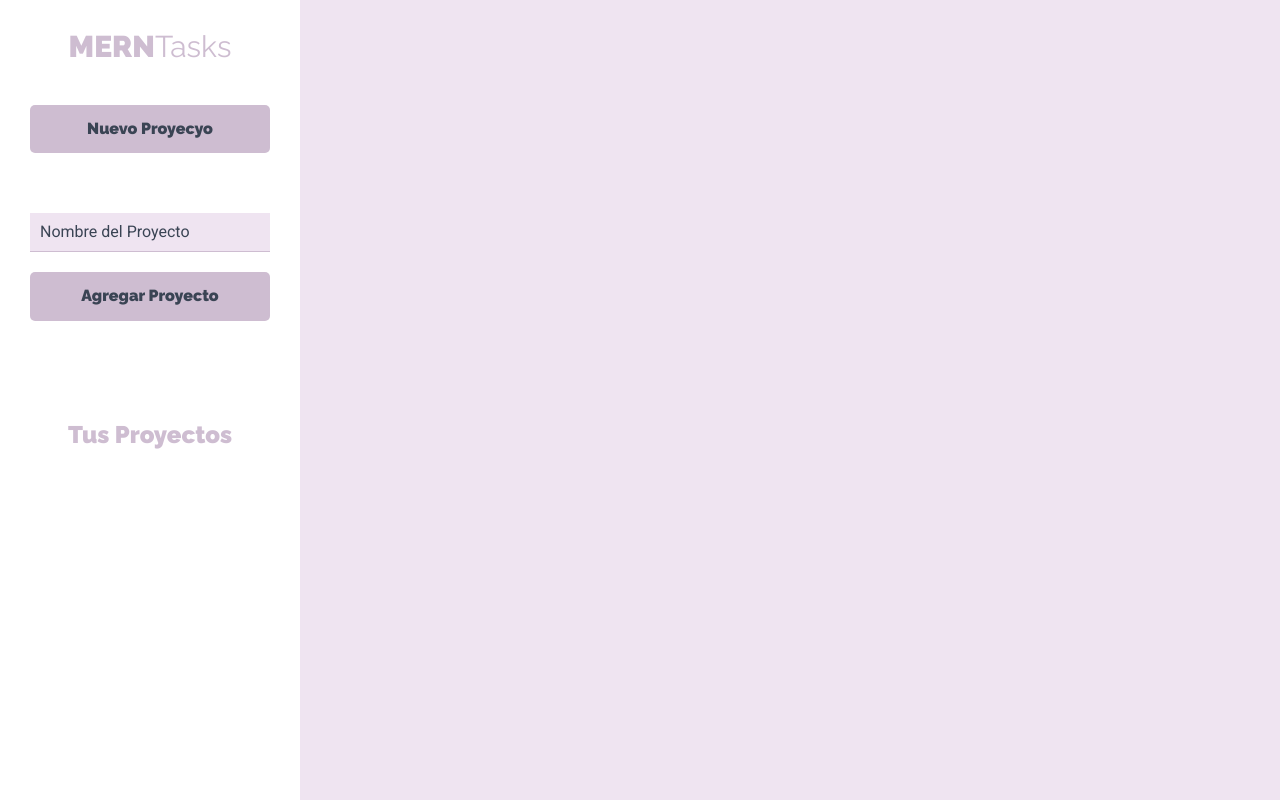
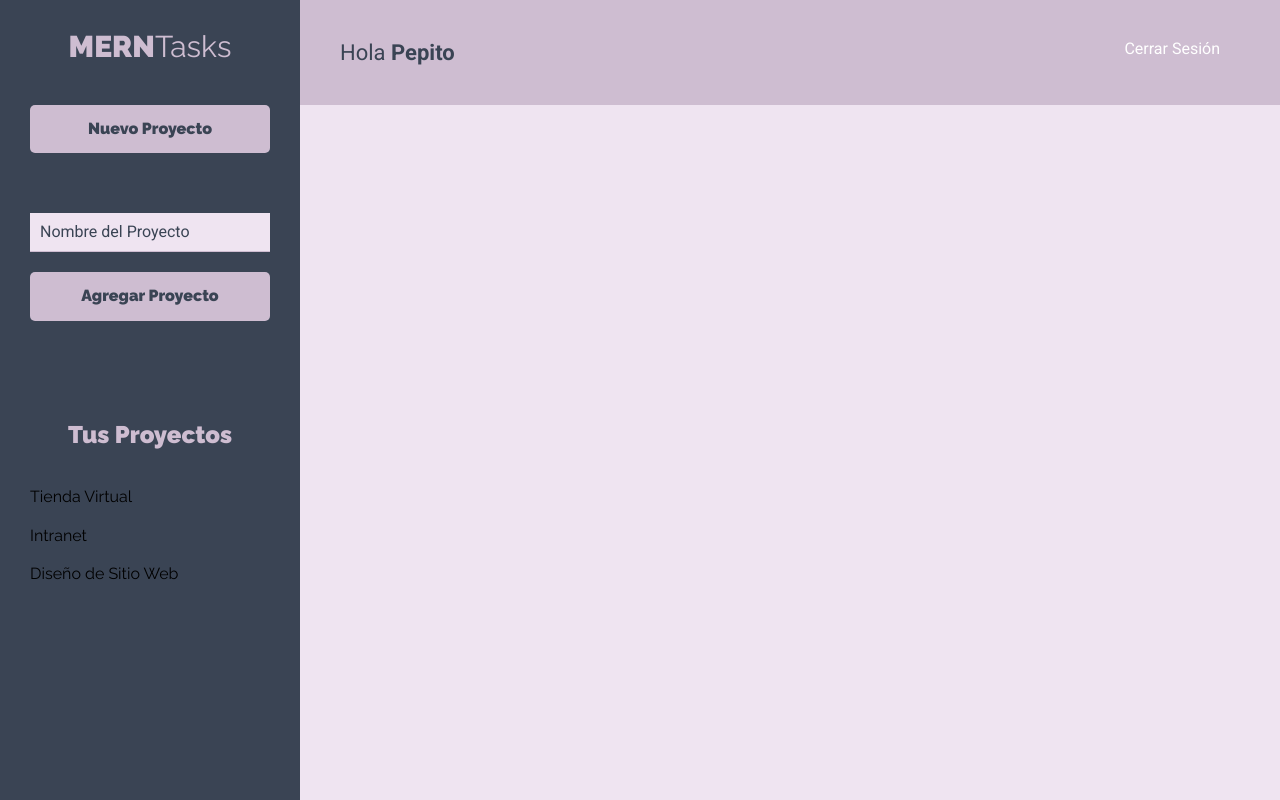
Before and after one commit to MrRedPanda69/cliente-mern, a React (Create React App) app: page /proyectos in a window 1280 px wide. Built offline with nearby package versions, Linux system fonts and the light colour scheme.

Commit message:
Made something

```diff
--- a/src/components/auth/Login.jsx
+++ b/src/components/auth/Login.jsx
@@ -32,7 +32,7 @@ const Login = () => {
     return (
         <div className="form-usuario">
             <div className="contenedor-form sombra-dark">
-                <h1>Iniciar Sesión</h1>
+                <h1 className="gris">Iniciar Sesión</h1>
 
                 <form
                     onSubmit={onSubmit}
@@ -64,7 +64,7 @@ const Login = () => {
                     <div className="campo-form">
                         <input
                             type="submit"
-                            className="btn btn-primario btn-block"
+                            className="btn btn-login btn-block"
                             value="Iniciar Sesión"
                         />
                     </div>
--- a/src/components/auth/NuevaCuenta.jsx
+++ b/src/components/auth/NuevaCuenta.jsx
@@ -40,7 +40,7 @@ const NuevaCuenta = () => {
     return (
         <div className="form-usuario">
             <div className="contenedor-form sombra-dark">
-                <h1>Obtener una Cuenta</h1>
+                <h1 className="gris">Obtener una Cuenta</h1>
 
                 <form
                     onSubmit={onSubmit}
@@ -96,7 +96,7 @@ const NuevaCuenta = () => {
                     <div className="campo-form">
                         <input
                             type="submit"
-                            className="btn btn-primario btn-block"
+                            className="btn btn-login btn-block"
                             value="Registrar"
                         />
                     </div>
--- /dev/null
+++ b/src/components/layout/Barra.jsx
@@ -0,0 +1,15 @@
+import React from 'react';
+
+const Barra = () => {
+    return (
+        <header className="app-header">
+            <p className="nombre-usuario gris">Hola <span>Pepito</span></p>
+
+            <nav className="nav-principal">
+                <a href="#!">Cerrar Sesión</a>
+            </nav>
+        </header>
+    );
+}
+
+export default Barra;
--- a/src/components/layout/Sidebar.jsx
+++ b/src/components/layout/Sidebar.jsx
@@ -1,15 +1,18 @@
 import React from 'react';
 import NuevoProyecto from '../proyectos/NuevoProyecto';
+import ListadoProyectos from '../proyectos/ListadoProyectos';
 
 const Sidebar = () => {
     return (
-        <aside>
+        <aside className="barra-fondo">
             <h1>MERN<span>Tasks</span></h1>
 
             <NuevoProyecto />
 
             <div className="proyectos">
                 <h2>Tus Proyectos</h2>
+
+                <ListadoProyectos />
             </div>
         </aside>
     );
--- /dev/null
+++ b/src/components/proyectos/ListadoProyectos.jsx
@@ -0,0 +1,23 @@
+import React from 'react';
+import Proyecto from './Proyecto';
+
+const ListadoProyectos = () => {
+
+    const proyectos = [
+        {nombre: 'Tienda Virtual'},
+        {nombre: 'Intranet'},
+        {nombre: 'Diseño de Sitio Web'}
+    ]
+
+    return (
+        <ul className="listado-proyectos">
+            {proyectos.map(proyecto => (
+                <Proyecto
+                    proyecto={proyecto}
+                />
+            ))}
+        </ul>
+    );
+}
+
+export default ListadoProyectos;
--- a/src/components/proyectos/NuevoProyecto.jsx
+++ b/src/components/proyectos/NuevoProyecto.jsx
@@ -10,6 +10,7 @@ const NuevoProyecto = () => {
     // Extraer nombre de proyecto
     const { nombre } = proyecto;
 
+    // lee los contenidos del input
     const onChangeProyecto = e => {
         setProyecto({
             ...proyecto,
@@ -17,15 +18,30 @@ const NuevoProyecto = () => {
         })
     }
 
+    // Cuando el user envia un proyecto
+    const onSubmitProyecto = e => {
+        e.preventDefault();
+
+        // Validar proyecto
+
+
+        // Agregar al state
+
+
+        // Reiniciar el form
+
+    }
+
     return (
         <Fragment>
             <button
             type="button"
             className="btn btn-block btn-primario"
-            >Nuevo Proyecyo</button>
+            >Nuevo Proyecto</button>
 
             <form
                 className="formulario-nuevo-proyecto"
+                onSubmit={onSubmitProyecto}
             >
                 <input
                     type="text"
--- /dev/null
+++ b/src/components/proyectos/Proyecto.jsx
@@ -0,0 +1,14 @@
+import React from 'react'
+
+const Proyecto = ({proyecto}) => {
+    return (
+        <li>
+            <button
+                type="button"
+                className="btn btn-blank"
+            >{proyecto.nombre}</button>
+        </li>
+    );
+}
+
+export default Proyecto;
--- a/src/components/proyectos/Proyectos.jsx
+++ b/src/components/proyectos/Proyectos.jsx
@@ -1,5 +1,6 @@
 import React from 'react';
 import Sidebar from '../layout/Sidebar';
+import Barra from '../layout/Barra';
 
 const Proyectos = () => {
     return (
@@ -7,6 +8,8 @@ const Proyectos = () => {
             <Sidebar />
 
             <div className="seccion-principal">
+                <Barra />
+
                 <main>
                     <div className="contenedor-tareas">
 
```
